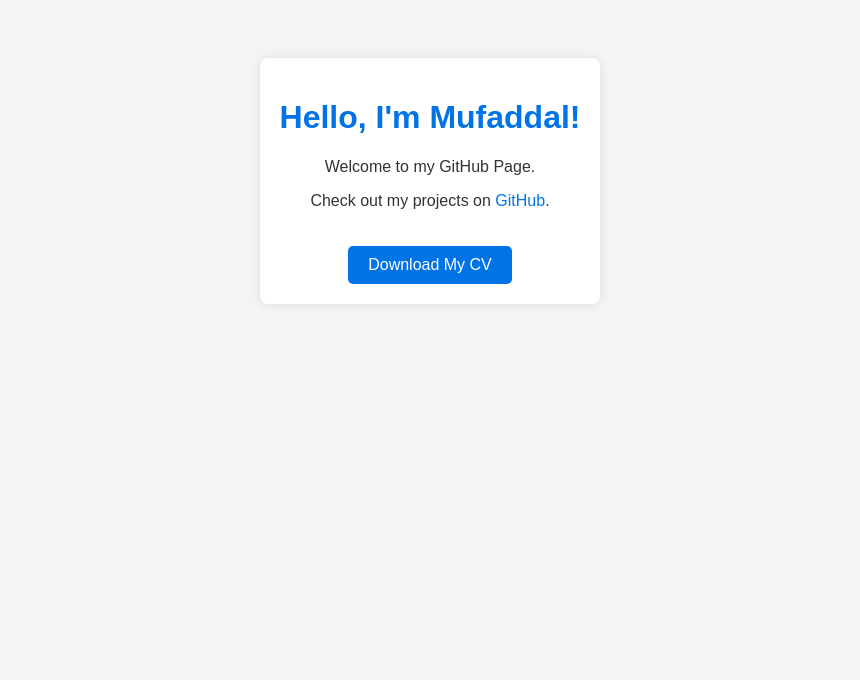
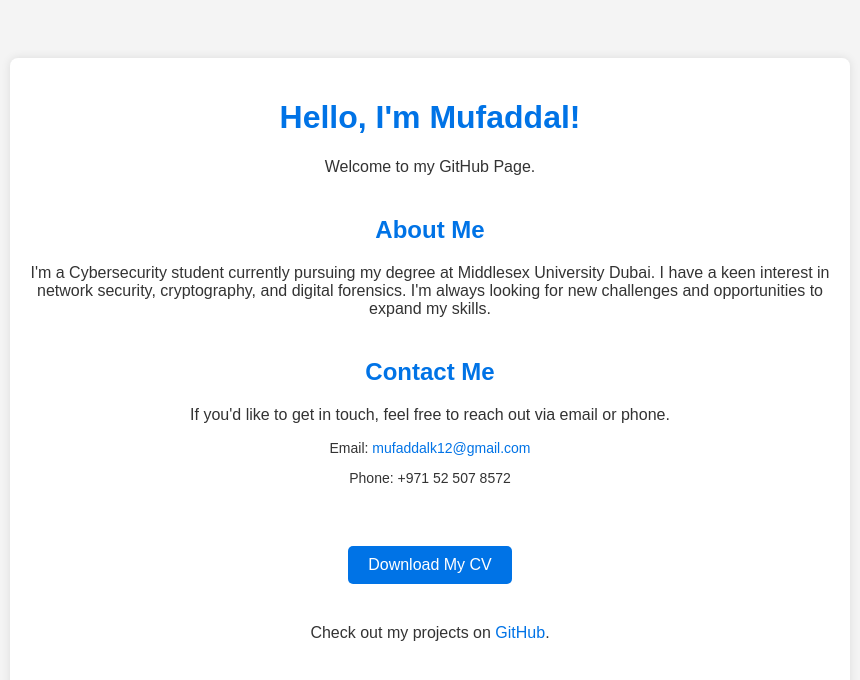
Before and after one commit to MUFADDALKHAMUSI/github.io, a plain HTML site: page index.html in a window 1280 px wide. Shown: the whole page, without its empty margins (210-1070 px from the left). Drawn offline with Linux system fonts and the light colour scheme.

Commit message:
Update index.html

```diff
--- a/index.html
+++ b/index.html
@@ -10,7 +10,7 @@
             text-align: center;
             padding: 50px;
         }
-        h1 {
+        h1, h2 {
             color: #0073e6;
         }
         a {
@@ -23,6 +23,8 @@
             border-radius: 8px;
             box-shadow: 0px 0px 10px rgba(0, 0, 0, 0.1);
             display: inline-block;
+            width: 80%;
+            max-width: 800px;
         }
         .button {
             background-color: #0073e6;
@@ -33,14 +35,39 @@
             display: inline-block;
             margin-top: 20px;
         }
+        .section {
+            margin: 40px 0;
+        }
+        .contact-info {
+            margin-top: 10px;
+            font-size: 14px;
+        }
     </style>
 </head>
 <body>
     <div class="container">
         <h1>Hello, I'm Mufaddal!</h1>
         <p>Welcome to my GitHub Page.</p>
-        <p>Check out my projects on <a href="https://github.com/mufaddalkhamusi" target="_blank">GitHub</a>.</p>
+
+        <div class="section">
+            <h2>About Me</h2>
+            <p>I'm a Cybersecurity student currently pursuing my degree at Middlesex University Dubai. I have a keen interest in network security, cryptography, and digital forensics. I'm always looking for new challenges and opportunities to expand my skills.</p>
+        </div>
+
+        <div class="section">
+            <h2>Contact Me</h2>
+            <p>If you'd like to get in touch, feel free to reach out via email or phone.</p>
+            <div class="contact-info">
+                <p>Email: <a href="mailto:mufaddalk12@gmail.com">mufaddalk12@gmail.com</a></p>
+                <p>Phone: +971 52 507 8572</p>
+            </div>
+        </div>
+
         <a href="CV%20-%20Mufaddal%20Khamusi.pdf" class="button" target="_blank">Download My CV</a>
+
+        <div class="section">
+            <p>Check out my projects on <a href="https://github.com/mufaddalkhamusi" target="_blank">GitHub</a>.</p>
+        </div>
     </div>
 </body>
 </html>
```
